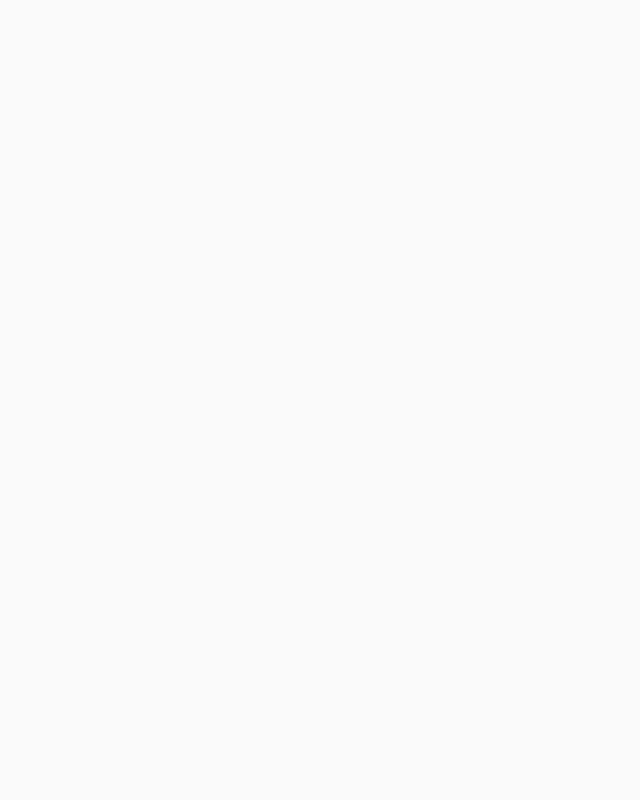
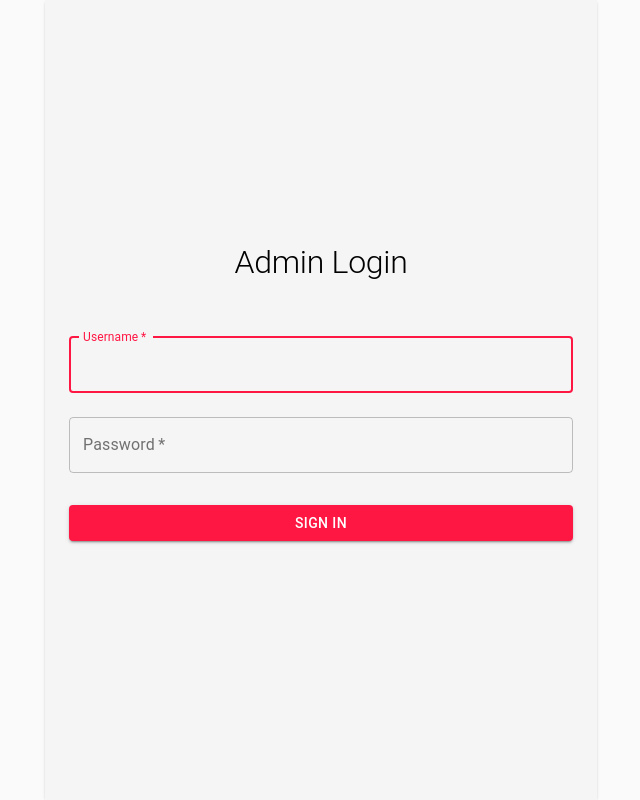
Before and after one commit to Jimin-yang/YMS-Project, a React (Create React App) app: page /AdminPage in a window 1280 px wide. Shown: the whole page, without its empty margins (319-959 px from the left). Built offline with nearby package versions, Linux system fonts and the light colour scheme.

Commit message:
10/18 관리자  로그인 & 페이지 제작 완료

```diff
--- a/src/App.js
+++ b/src/App.js
@@ -1,10 +1,13 @@
+import React from 'react';
 import { Container, CssBaseline, Paper, ThemeProvider, createMuiTheme } from "@material-ui/core";
-import { BrowserRouter, Route } from "react-router-dom";
+import { BrowserRouter as Router, Route, Switch } from "react-router-dom";
 import SelectionPage from "./screens/SelectionPage";
 import MainPage from "./screens/MainPage";
+import AdminPage from './screens/AdminPage';
+import Admin from './screens/Admin';
 
 const theme = createMuiTheme({
-  typograhpy: {
+  typography: {
     h1: { fontWeight: 'bold' },
     h2: {
       fontSize: '2rem',
@@ -27,17 +30,22 @@ const theme = createMuiTheme({
 
 function App() {
   return (
-    <BrowserRouter>
-     <ThemeProvider theme={theme}>
+    <ThemeProvider theme={theme}>
       <CssBaseline />
       <Container maxWidth="sm">
         <Paper>
-          <Route path="/" component={MainPage} exact={true}></Route>
-          <Route path="/Selection" component={SelectionPage} exact={true}></Route>
+          <Router>
+            <Switch>
+              {/* 루트 경로에 대한 라우트를 MainPage로 설정 */}
+              <Route path="/" exact component={MainPage} />
+              <Route path="/Selection" component={SelectionPage} />
+              <Route path="/AdminPage" component={AdminPage} />
+              <Route path="/Admin" component={Admin} />
+            </Switch>
+          </Router>
         </Paper>
       </Container>
     </ThemeProvider>
-    </BrowserRouter>
   );
 }
 
--- a/src/components/Logo.js
+++ b/src/components/Logo.js
@@ -1,3 +1,4 @@
+/*
 import React from 'react'
 import { StylesProvider } from '@material-ui/core/styles';
 import {useStyles} from '../styles';
@@ -11,10 +12,11 @@ export default function Logo() {
         className={StylesProvider.largeLogo}
         style={{
             objectFit: 'contain',
-            width: '25%',
-            height: '60%',
+            width: '200%',
+            height: '200%',
             margin: '10px 0px 0px -100px',
         }}
     ></img>
   )
 }
+*/
--- /dev/null
+++ b/src/screens/Admin.js
@@ -0,0 +1,50 @@
+// Admin.js
+import React from 'react';
+import { makeStyles } from '@material-ui/core/styles';
+import { Container, Typography, Box, Button } from '@material-ui/core';
+
+const useStyles = makeStyles((theme) => ({
+  root: {
+    display: 'flex',
+    flexDirection: 'column',
+    alignItems: 'center',
+    justifyContent: 'center',
+    height: '100vh',
+    backgroundColor: '#f5f5f5',
+  },
+  title: {
+    marginBottom: theme.spacing(4),
+  },
+  content: {
+    marginTop: theme.spacing(4),
+    textAlign: 'center',
+  },
+  button: {
+    margin: theme.spacing(1),
+  },
+}));
+
+function Admin() {
+  const classes = useStyles();
+
+  return (
+    <Container className={classes.root}>
+      <Typography variant="h2" className={classes.title}>
+        Admin Page
+      </Typography>
+      <Box className={classes.content}>
+        <Typography variant="body1">
+          Welcome to the admin page. You can manage your application here.
+        </Typography>
+        <Button variant="contained" color="primary" className={classes.button}>
+          추가
+        </Button>
+        <Button variant="contained" color="secondary" className={classes.button}>
+          삭제
+        </Button>
+      </Box>
+    </Container>
+  );
+}
+
+export default Admin;
--- /dev/null
+++ b/src/screens/AdminPage.js
@@ -0,0 +1,89 @@
+import React, { useState } from 'react';
+import { useHistory } from 'react-router-dom'; // useHistory를 import 합니다.
+import { makeStyles } from '@material-ui/core/styles';
+import { Container, Typography, TextField, Button } from '@material-ui/core';
+
+const useStyles = makeStyles((theme) => ({
+  root: {
+    display: 'flex',
+    flexDirection: 'column',
+    alignItems: 'center',
+    justifyContent: 'center',
+    height: '100vh',
+    backgroundColor: '#f5f5f5',
+  },
+  title: {
+    marginBottom: theme.spacing(4),
+  },
+  form: {
+    width: '100%',
+    marginTop: theme.spacing(1),
+  },
+  submit: {
+    margin: theme.spacing(3, 0, 2),
+  },
+}));
+
+function AdminPage() {
+  const classes = useStyles();
+  const history = useHistory(); // useHistory hook을 사용하여 history 객체를 가져옵니다.
+  const [username, setUsername] = useState('');
+  const [password, setPassword] = useState('');
+
+  const handleSubmit = (event) => {
+    event.preventDefault();
+    // Add your own admin username and password
+    if (username === 'admin' && password === 'admin') {
+      history.push('/Admin'); // 로그인 성공 후 '/Admin' 경로로 이동합니다.
+    } else {
+      alert('Invalid credentials');
+    }
+  };
+
+  return (
+    <Container className={classes.root}>
+      <Typography variant="h2" className={classes.title}>
+        Admin Login
+      </Typography>
+      <form className={classes.form} onSubmit={handleSubmit}>
+        <TextField
+          variant="outlined"
+          margin="normal"
+          required
+          fullWidth
+          id="username"
+          label="Username"
+          name="username"
+          autoComplete="username"
+          autoFocus
+          value={username}
+          onChange={(e) => setUsername(e.target.value)}
+        />
+        <TextField
+          variant="outlined"
+          margin="normal"
+          required
+          fullWidth
+          name="password"
+          label="Password"
+          type="password"
+          id="password"
+          autoComplete="current-password"
+          value={password}
+          onChange={(e) => setPassword(e.target.value)}
+        />
+        <Button
+          type="submit"
+          fullWidth
+          variant="contained"
+          color="primary"
+          className={classes.submit}
+        >
+          Sign In
+        </Button>
+      </form>
+    </Container>
+  );
+}
+
+export default AdminPage; // AdminPage 컴포넌트를 한 번만 export
--- a/src/screens/MainPage.js
+++ b/src/screens/MainPage.js
@@ -1,19 +1,19 @@
 import React, { useState } from 'react';
+import { useHistory } from 'react-router-dom';
 import { Card, CardActionArea, Box, Typography, Button, TextField } from '@material-ui/core';
 import TouchAppIcon from '@material-ui/icons/TouchApp';
 import {useStyles} from '../styles';
 
-
-
-
-export default function MainPage(props) {
+function MainPage() {
     const styles = useStyles();
+    const history = useHistory();
     const [isAdmin, setIsAdmin] = useState(false);
     const [password, setPassword] = useState('');
     const correctPassword = 'admin123'; // 비밀번호를 설정합니다.
 
-    const handleAdminClick = () => {
-        setIsAdmin(true);
+    const handleAdminClick = (event) => {
+        event.stopPropagation(); // 이벤트 버블링을 막습니다.
+        history.push('/AdminPage');
     }
 
     const handlePasswordChange = (event) => {
@@ -45,9 +45,8 @@ export default function MainPage(props) {
 
     // 일반 페이지
     return (
-
         <Card>
-            <CardActionArea onClick={() => props.history.push('/Selection')}>
+            <CardActionArea onClick={() => history.push('/Selection')}>
                 <Box className={[styles.root, styles.lightgreen]}>
                     <Box className={[styles.main, styles.center]}>
                         <Button variant="contained" color="primary" onClick={handleAdminClick} className={styles.adminButton}>
@@ -64,9 +63,10 @@ export default function MainPage(props) {
                            <br /> 화면을 터치해주세요
                         </Typography>
                     </Box>
-
                 </Box>
             </CardActionArea>
         </Card>
     )
 }
+
+export default MainPage; // MainPage 컴포넌트를 한 번만 export
--- a/src/screens/SelectionPage.js
+++ b/src/screens/SelectionPage.js
@@ -2,7 +2,7 @@ import { Box, Card, CardContent, Fade, Typography, CardActionArea, CardMedia } f
 import React from 'react';
 import {useStyles} from '../styles';
 
-export default function SelectionPage() {
+function SelectionPage() {
     const styles = useStyles();
     return (
         <Fade in={true}>
@@ -145,3 +145,5 @@ export default function SelectionPage() {
         </Fade>
     )
 }
+
+export default SelectionPage; // SelectionPage 컴포넌트를 한 번만 export
--- a/src/styles.js
+++ b/src/styles.js
@@ -42,7 +42,8 @@ export const useStyles = makeStyles((theme) => ({
         marginRight: '10px',
     },
     appIcon: {
-        fontSize: '5rem',
+        src: "images/logo.png",
+        fontSize: '20rem',
     },
     cards: {
         display: 'flex',
```
Also changed, not shown: src/screens/AdminApp.js (added, +33 -0 lines). Lines whose indentation alone changed are shown as unchanged.
